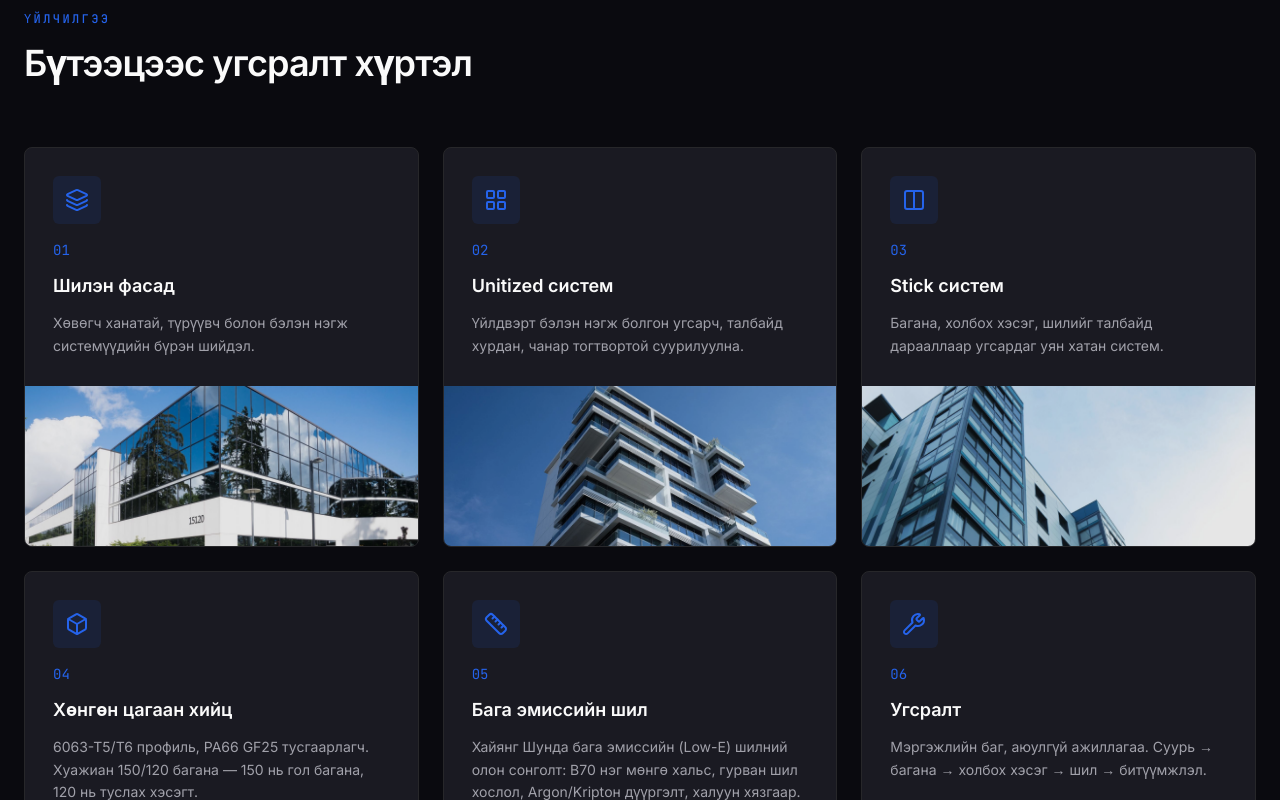
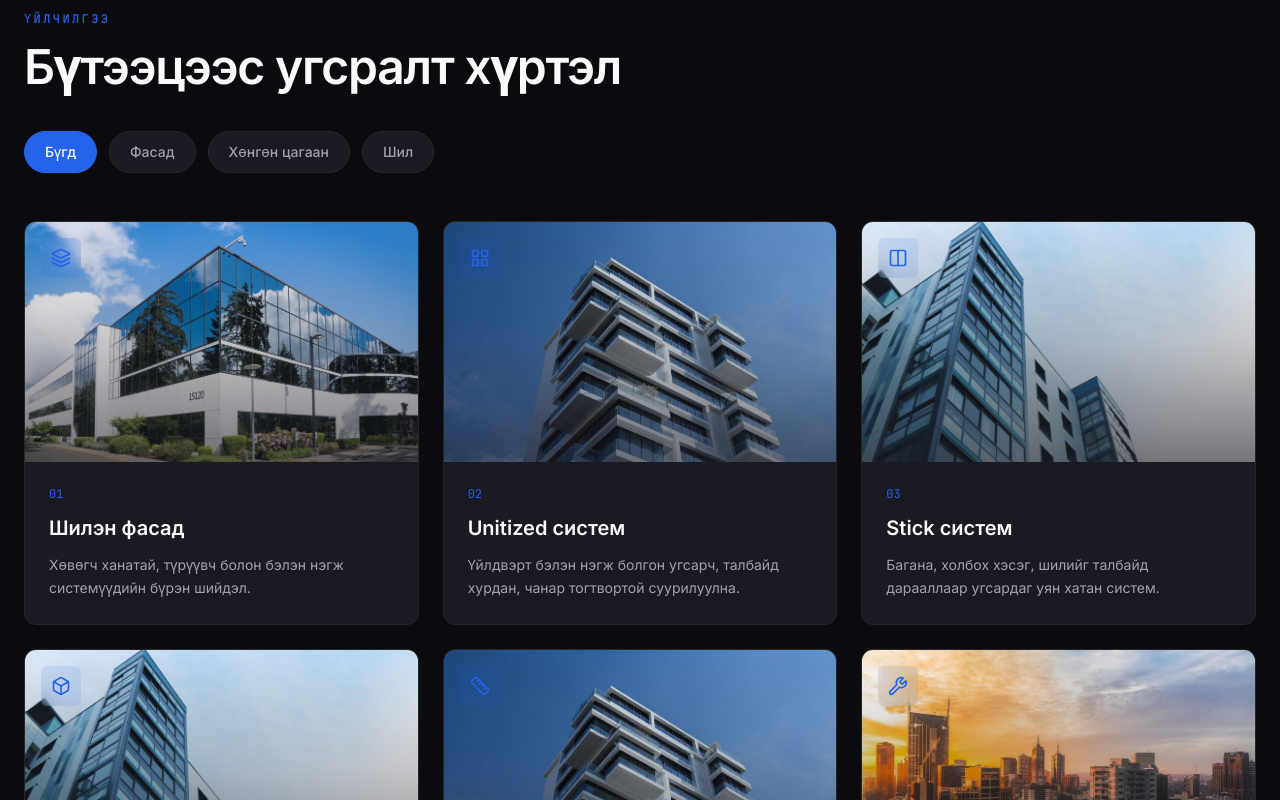
Before and after one commit to byambaa2010-stack/hungun-tsagaan-hiits, a Next.js app: page /mn in a window 1280 px wide. Shown: the part 1820-2620 px from the top of the page. Built offline with nearby package versions, Linux system fonts and the light colour scheme; no server answers.

Commit message:
feat: redesign services section with filters, top images, and improved hover

```diff
--- a/messages/en.json
+++ b/messages/en.json
@@ -44,8 +44,14 @@
     }
   },
   "services": {
-    "eyebrow": "ҮЙЛЧИЛГЭЭ",
-    "title": "Бүтээцээс угсралт хүртэл",
+    "eyebrow": "SERVICES",
+    "title": "From structure to installation",
+    "filters": {
+      "all": "All",
+      "facade": "Facade",
+      "aluminum": "Aluminum",
+      "glass": "Glass"
+    },
     "items": {
       "facade": {
         "num": "01",
--- a/messages/mn.json
+++ b/messages/mn.json
@@ -46,6 +46,12 @@
   "services": {
     "eyebrow": "ҮЙЛЧИЛГЭЭ",
     "title": "Бүтээцээс угсралт хүртэл",
+    "filters": {
+      "all": "Бүгд",
+      "facade": "Фасад",
+      "aluminum": "Хөнгөн цагаан",
+      "glass": "Шил"
+    },
     "items": {
       "facade": {
         "num": "01",
--- a/src/components/sections/ServicesSection.tsx
+++ b/src/components/sections/ServicesSection.tsx
@@ -1,80 +1,124 @@
 "use client";
 
-import { motion } from "framer-motion";
+import { useState } from "react";
+import { motion, AnimatePresence } from "framer-motion";
 import { useTranslations } from "next-intl";
-import { Layers, Box, Ruler, Wrench, LayoutGrid, Columns } from "lucide-react";
+import { Layers, Box, Ruler, Wrench, LayoutGrid, Columns, ArrowUpRight } from "lucide-react";
 import Image from "@/components/common/Image";
 import FadeIn from "@/components/motion/FadeIn";
 import StaggerContainer from "@/components/motion/StaggerContainer";
 import { useReducedMotion } from "@/hooks/useReducedMotion";
 import { easeOutExpo } from "@/lib/motion";
 
-const services = [
-  { key: "facade", icon: Layers, image: "/images/service-facade.jpg" },
-  { key: "unitized", icon: LayoutGrid, image: "/images/service-unitized.jpg" },
-  { key: "stick", icon: Columns, image: "/images/service-stick.jpg" },
-  { key: "aluminum", icon: Box, image: "/images/service-aluminum.jpg" },
-  { key: "lowe", icon: Ruler, image: "/images/service-glass.jpg" },
-  { key: "installation", icon: Wrench, image: "/images/service-install.jpg" },
-] as const;
+type Category = "all" | "facade" | "aluminum" | "glass";
+
+const services: {
+  key: "facade" | "unitized" | "stick" | "aluminum" | "lowe" | "installation";
+  icon: React.ElementType;
+  image: string;
+  category: Category;
+}[] = [
+  { key: "facade", icon: Layers, image: "/images/service-facade.jpg", category: "facade" },
+  { key: "unitized", icon: LayoutGrid, image: "/images/service-unitized.jpg", category: "facade" },
+  { key: "stick", icon: Columns, image: "/images/service-stick.jpg", category: "facade" },
+  { key: "aluminum", icon: Box, image: "/images/service-aluminum.jpg", category: "aluminum" },
+  { key: "lowe", icon: Ruler, image: "/images/service-glass.jpg", category: "glass" },
+  { key: "installation", icon: Wrench, image: "/images/service-install.jpg", category: "facade" },
+];
+
+const filters: { key: Category; labelKey: string }[] = [
+  { key: "all", labelKey: "all" },
+  { key: "facade", labelKey: "facade" },
+  { key: "aluminum", labelKey: "aluminum" },
+  { key: "glass", labelKey: "glass" },
+];
 
 export default function ServicesSection() {
   const t = useTranslations("services");
   const reduced = useReducedMotion();
+  const [active, setActive] = useState<Category>("all");
+
+  const filtered = active === "all" ? services : services.filter((s) => s.category === active);
 
   return (
     <section id="services" className="bg-background px-6 py-24 md:py-32">
       <div className="mx-auto max-w-7xl">
-        <FadeIn className="mb-16 max-w-2xl">
+        <FadeIn className="mb-10 max-w-2xl">
           <p className="font-mono text-xs font-medium uppercase tracking-[0.2em] text-accent">
             {t("eyebrow")}
           </p>
-          <h2 className="mt-4 text-3xl font-semibold tracking-tight text-foreground md:text-4xl">
+          <h2 className="mt-4 text-3xl font-semibold tracking-tight text-foreground md:text-4xl lg:text-5xl">
             {t("title")}
           </h2>
         </FadeIn>
 
+        <FadeIn delay={0.1} className="mb-12 flex flex-wrap gap-3">
+          {filters.map((filter) => (
+            <button
+              key={filter.key}
+              onClick={() => setActive(filter.key)}
+              className={`rounded-full border px-5 py-2.5 text-sm font-medium transition-all ${
+                active === filter.key
+                  ? "border-accent bg-accent text-white"
+                  : "border-border bg-surface text-muted hover:border-accent/40 hover:text-foreground"
+              }`}
+            >
+              {t(`filters.${filter.labelKey}`)}
+            </button>
+          ))}
+        </FadeIn>
+
         <StaggerContainer className="grid gap-6 md:grid-cols-2 lg:grid-cols-3">
-          {services.map((service) => {
+          <AnimatePresence mode="popLayout">
+            {filtered.map((service) => {
               const Icon = service.icon;
               return (
                 <motion.div
                   key={service.key}
+                  layout
                   variants={{
-                  hidden: reduced ? { opacity: 1, y: 0 } : { opacity: 0, y: 24 },
+                    hidden: reduced ? { opacity: 1, y: 0 } : { opacity: 0, y: 32, scale: 0.96 },
                     visible: {
                       opacity: 1,
                       y: 0,
-                    transition: { duration: 0.5, ease: easeOutExpo },
+                      scale: 1,
+                      transition: { duration: 0.55, ease: easeOutExpo },
                     },
                   }}
-                whileHover={reduced ? {} : { y: -4 }}
-                className="group flex flex-col overflow-hidden rounded-lg border border-border bg-surface transition-colors hover:border-accent/30"
+                  exit={reduced ? {} : { opacity: 0, scale: 0.95 }}
+                  whileHover={reduced ? {} : { y: -8 }}
+                  className="group relative flex flex-col overflow-hidden rounded-xl border border-border bg-surface transition-colors hover:border-accent/40"
                 >
-                <div className="flex flex-1 flex-col p-7">
-                  <div className="mb-4 inline-flex w-fit rounded-md bg-accent/10 p-3">
-                    <Icon className="h-6 w-6 text-accent" />
+                  <div className="relative h-52 overflow-hidden md:h-60">
+                    <Image
+                      src={service.image}
+                      alt={t(`items.${service.key}.title`)}
+                      fill
+                      className="object-cover transition-all duration-700 group-hover:scale-110"
+                      sizes="(max-width: 768px) 100vw, 33vw"
+                    />
+                    <div className="absolute inset-0 bg-gradient-to-t from-surface via-surface/40 to-transparent opacity-60" />
+                    <div className="absolute left-4 top-4 inline-flex rounded-md bg-accent/10 p-2.5 backdrop-blur-sm">
+                      <Icon className="h-5 w-5 text-accent" />
                     </div>
-                  <span className="font-mono text-sm text-accent">{t(`items.${service.key}.num`)}</span>
-                  <h3 className="mt-3 text-lg font-semibold text-foreground">
+                  </div>
+
+                  <div className="flex flex-1 flex-col p-6">
+                    <div className="mb-3 flex items-center justify-between">
+                      <span className="font-mono text-xs text-accent">{t(`items.${service.key}.num`)}</span>
+                      <ArrowUpRight className="h-4 w-4 text-muted opacity-0 transition-all group-hover:translate-x-0.5 group-hover:-translate-y-0.5 group-hover:opacity-100" />
+                    </div>
+                    <h3 className="text-xl font-semibold text-foreground">
                       {t(`items.${service.key}.title`)}
                     </h3>
                     <p className="mt-3 flex-1 text-sm leading-relaxed text-muted">
                       {t(`items.${service.key}.description`)}
                     </p>
                   </div>
-                <div className="relative h-40 overflow-hidden bg-background">
-                  <Image
-                    src={service.image}
-                    alt={t(`items.${service.key}.title`)}
-                    fill
-                    className="object-cover opacity-90 transition-transform duration-500 group-hover:scale-105"
-                    sizes="(max-width: 768px) 100vw, 25vw"
-                  />
-                </div>
                 </motion.div>
               );
             })}
+          </AnimatePresence>
         </StaggerContainer>
       </div>
     </section>
```
Lines whose indentation alone changed are shown as unchanged.
